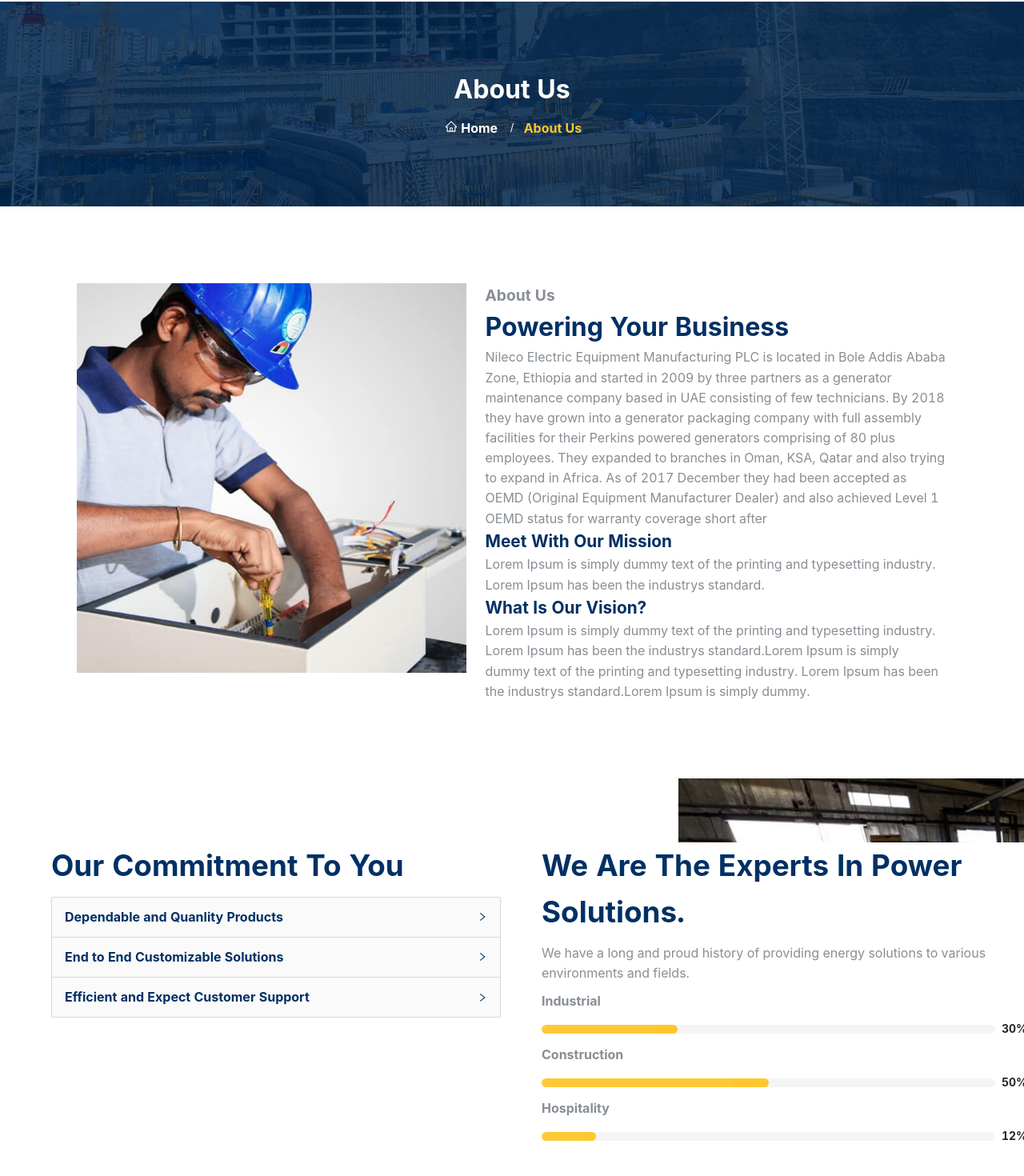
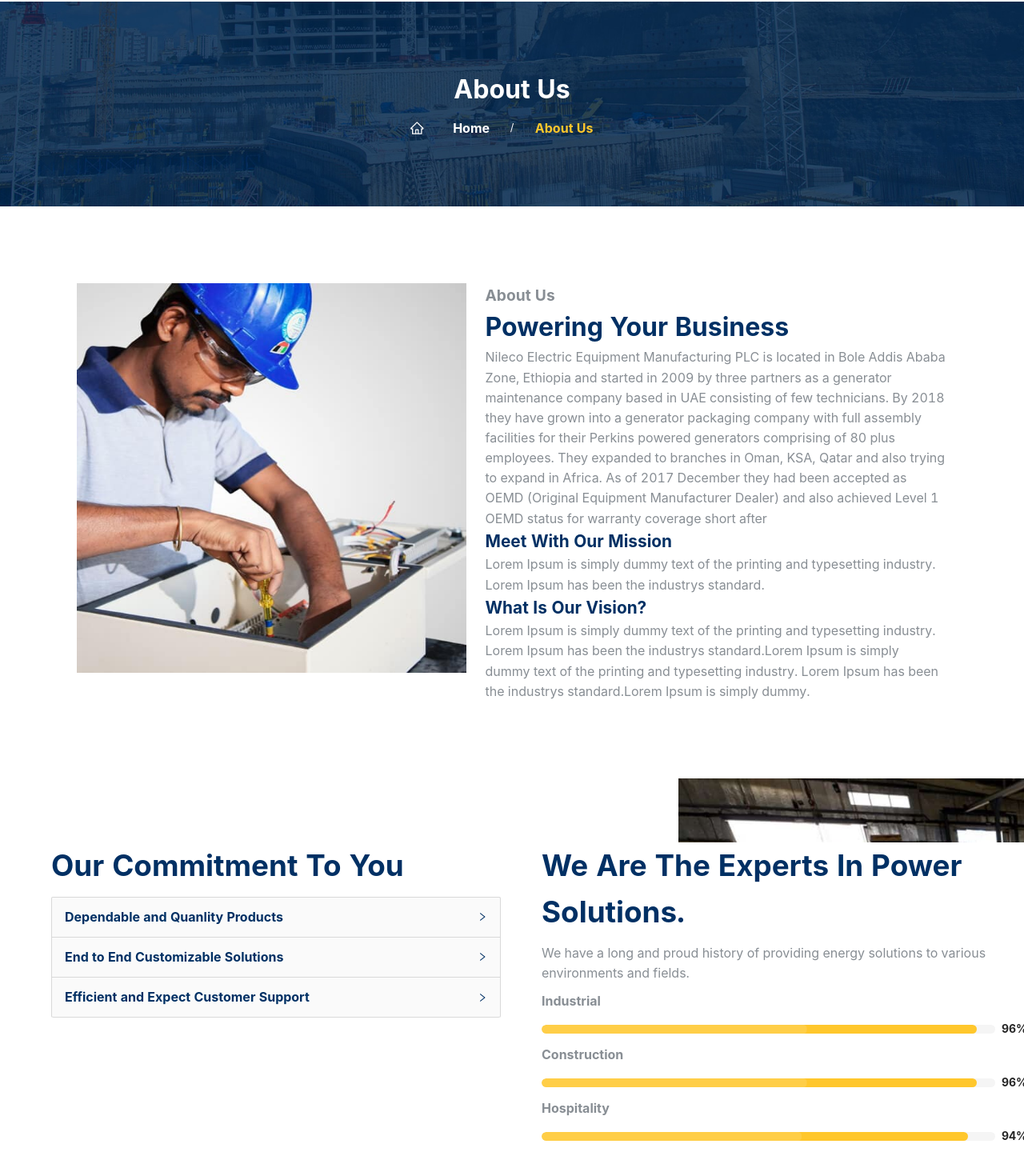
Before and after one commit to liferacer23/special-guacamole, a Next.js app: page /about in a window 1280 px wide. Shown: the part 126-1596 px from the top of the page at 80% size. Built offline with nearby package versions, Linux system fonts and the light colour scheme.

Commit message:
made some changes about page working progress

```diff
--- a/pages/about.js
+++ b/pages/about.js
@@ -15,7 +15,7 @@ import Input from "antd/lib/input";
 import Select from "antd/lib/select";
 import TextArea from "antd/lib/input/TextArea";
 import LowerImage from "../assets/Lower-3.jpg";
-import {GoLocation} from "react-icons/go";
+import { GoLocation } from "react-icons/go";
 const { Option } = Select;
 const HeaderText = styled.span`
   color: rgba(0, 48, 100, 1);
@@ -74,6 +74,9 @@ const StyledDiv = styled.div`
 const PowerSectionContainer = styled.section`
   width: 100%;
   padding: 6rem;
+  @media (max-width: 768px) {
+    padding: 1rem;
+  }
 `;
 const AboutDescription = styled.div`
   display: flex;
@@ -88,7 +91,7 @@ const AboutDescription = styled.div`
   }
 `;
 const CommitmentSection = styled.section`
-  height: 40rem;
+  height: 100%;
   width: 100%;
   position: relative;
 `;
@@ -103,7 +106,7 @@ const CommitmentInsideSection = styled.section`
   }
 `;
 const CommitmentContent = styled.div`
-  height: 30rem;
+
   width: 80rem;
   background-color: #fff;
   padding: 0 2rem;
@@ -191,10 +194,10 @@ const OurFacility = styled.section`
   justify-content: center;
   align-items: center;
   flex-direction: column;
-  margin-left:-5rem;
+  margin-left: -5rem;
   @media (max-width: 768px) {
     width: 100%;
-    margin:0;
+    margin: 0;
   }
 `;
 const About = () => {
@@ -209,15 +212,23 @@ const About = () => {
       <StyledDiv>
         <Flex direction="column">
           <Text
+            width="100%"
+            mobileWidth="100%"
             fontSize="2rem"
             color="#fff"
             textAlign="center"
             fontWeight="bold"
+            mobileTextAlign="center"
+            mobileFontSize="2rem"
           >
             About Us
           </Text>
-          <Flex width="14%" justifyContent="center">
+          <Flex width="100%" justifyContent="center" gap="0px">
+            <Flex width="20%" directionMobile="row" widthMobile="40%" gap="0px">
               <Link href="/">
+                <Flex width="50%" directionMobile="row" widthMobile="40%">
+                  {" "}
+                  <AiOutlineHome style={{ fontSize: "1.5rem" }} />
                   <Text
                     color="#fff"
                     fontSize="1rem"
@@ -225,12 +236,12 @@ const About = () => {
                     fontWeight="bold"
                     cursor="pointer"
                   >
-                <AiOutlineHome style={{ fontSize: "1rem" }} />
-                <> </>
                     Home
                   </Text>
+                </Flex>
               </Link>
               /
+              <Flex width="50%" directionMobile="row" widthMobile="40%">
               <Text
                 fontSize="1rem"
                 color="rgb(255, 199, 44)"
@@ -242,9 +253,11 @@ const About = () => {
               </Text>{" "}
               </Flex>
             </Flex>
+          </Flex>
+        </Flex>
       </StyledDiv>
       <PowerSectionContainer>
-        <Flex alignItems="start" gap="1.5rem">
+        <Flex alignItems="start" gap="1.5rem" >
           <Image src={powerSection} width={550} height={550} />
           <AboutDescription>
             <Text
@@ -259,6 +272,7 @@ const About = () => {
             <Text
               color="rgba(0, 48, 100, 1)"
               fontSize="2rem"
+              mobileFontSize="2rem"
               fontWeight="bold"
               textAlign="left"
             >
@@ -281,6 +295,7 @@ const About = () => {
             <Text
               color="rgba(0, 48, 100, 1)"
               fontSize="1.3rem"
+              mobileFontSize="1.8rem"
               fontWeight="bold"
               textAlign="left"
             >
@@ -293,6 +308,7 @@ const About = () => {
             <Text
               color="rgba(0, 48, 100, 1)"
               fontSize="1.3rem"
+              mobileFontSize="1.8rem"
               fontWeight="bold"
               textAlign="left"
             >
@@ -315,7 +331,15 @@ const About = () => {
         <CommitmentContent>
           <Flex alignItems="start">
             <Flex direction="column" alignItems="start">
-              <HeaderText>Our Commitment To You</HeaderText>
+              <Text
+
+                    color="rgba(0, 48, 100, 1)"
+                    fontSize="2.3rem"
+                    mobileFontSize="2rem"
+                    fontWeight="bold"
+                    textAlign="left"
+                  >
+             Our Commitment To You</Text>
               <Collapse accordion expandIconPosition="end">
                 <Panel header={"Dependable and Quanlity Products"} key="1">
                   <p>{text}</p>
@@ -329,7 +353,14 @@ const About = () => {
               </Collapse>
             </Flex>
             <Flex direction="column" alignItems="start">
-              <HeaderText>We Are The Experts In Power Solutions.</HeaderText>
+              <Text
+                   color="rgba(0, 48, 100, 1)"
+                   fontSize="2.3rem"
+                   mobileFontSize="2rem"
+                   fontWeight="bold"
+                   textAlign="left"
+                 >
+              We Are The Experts In Power Solutions.</Text>
               <Text color="rgb(136,142,148)" fontSize="1rem" textAlign="left">
                 We have a long and proud history of providing energy solutions
                 to various environments and fields.
@@ -340,7 +371,7 @@ const About = () => {
               <Progress
                 strokeColor={"rgb(255, 199, 44)"}
                 strokeWidth={11}
-                percent={30}
+                percent={96}
                 size="large"
                 status="active"
                 style={{ fontWeight: "bold", color: "rgba(0, 48, 100, 1)" }}
@@ -351,7 +382,7 @@ const About = () => {
               <Progress
                 strokeColor={"rgb(255, 199, 44)"}
                 strokeWidth={11}
-                percent={50}
+                percent={96}
                 size="large"
                 status="active"
                 style={{ fontWeight: "bold", color: "rgba(0, 48, 100, 1)" }}
@@ -362,7 +393,7 @@ const About = () => {
               <Progress
                 strokeColor={"rgb(255, 199, 44)"}
                 strokeWidth={11}
-                percent={12}
+                percent={94}
                 size="large"
                 status="active"
                 style={{ fontWeight: "bold", color: "rgba(0, 48, 100, 1)" }}
@@ -371,7 +402,7 @@ const About = () => {
           </Flex>
         </CommitmentContent>
       </CommitmentSection>
-      <ContactSection>
+      {/* <ContactSection>
         <ContactSectionHeader>
           <Flex direction="column">
             <Text
@@ -437,7 +468,7 @@ const About = () => {
                   <Button
                     width="80%"
                     background="rgb(255, 199, 44)"
-                    hoverBackground="rgba(0, 48, 100, 1)"
+                    hoverbackground="rgba(0, 48, 100, 1)"
                     height="3rem"
                   >
                     Get a free quote
@@ -446,14 +477,32 @@ const About = () => {
               </Form>
             </FormContainer>
             <QuoteImageContaier>
-                <OurFacility><GoLocation fontSize="2rem"/>
-                <Text color="#fff" fontSize="1.5rem" fontWeight="bold" width="100%" textAlign="center"> Visit Our Facility</Text>
-                <Text color="#fff" fontSize="1rem"  width="100%" textAlign="center"> Woreda 03, Bole Addis Ababa Zone, Ethiopia</Text>
+              <OurFacility>
+                <GoLocation fontSize="2rem" />
+                <Text
+                  color="#fff"
+                  fontSize="1.5rem"
+                  fontWeight="bold"
+                  width="100%"
+                  textAlign="center"
+                >
+                  {" "}
+                  Visit Our Facility
+                </Text>
+                <Text
+                  color="#fff"
+                  fontSize="1rem"
+                  width="100%"
+                  textAlign="center"
+                >
+                  {" "}
+                  Woreda 03, Bole Addis Ababa Zone, Ethiopia
+                </Text>
               </OurFacility>
             </QuoteImageContaier>
           </Flex>
         </QuoteSection>
-      </ContactSection>
+      </ContactSection> */}
     </>
   );
 };
```
Lines whose indentation alone changed are shown as unchanged.
